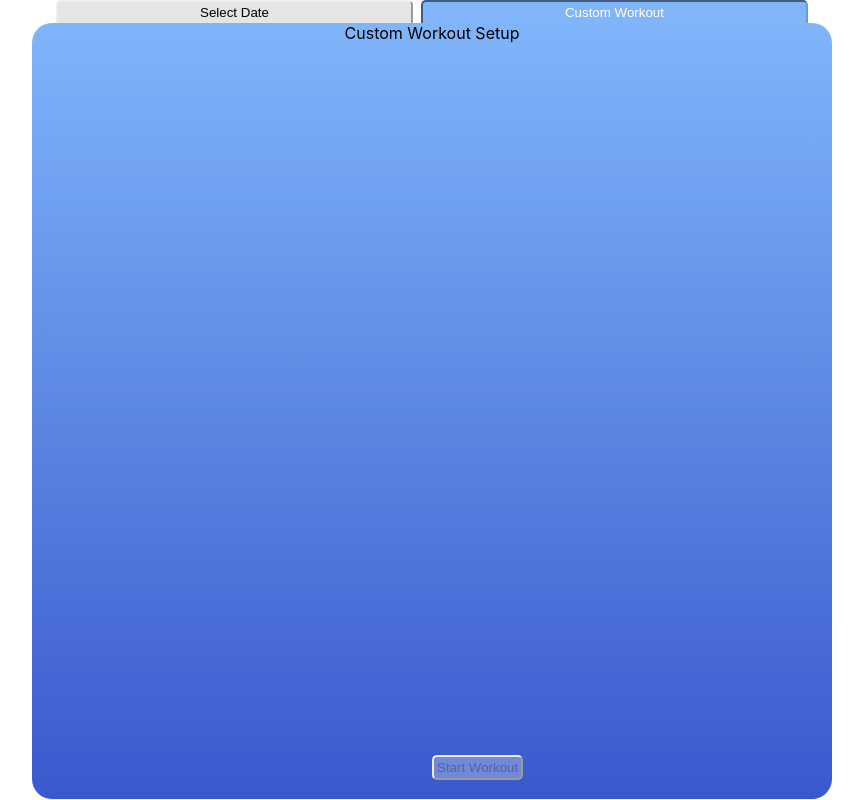
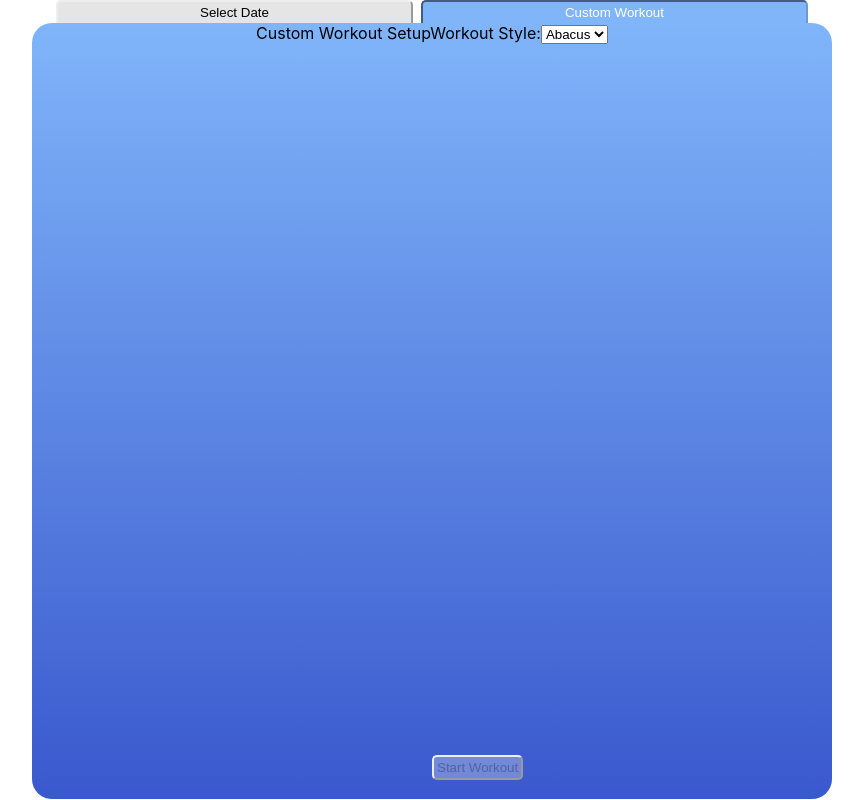
Before and after one commit to began91/f45timer, a React (Create React App) app: page / in a window 1280 px wide. Both pictures are taken after a click on the button "Custom Workout". Shown: the whole page, without its empty margins (208-1071 px from the left). Built offline with nearby package versions, Linux system fonts and the light colour scheme.

Commit message:
Created dropdown menu of workout styles.

```diff
--- a/src/components/CustomWorkoutSetup.js
+++ b/src/components/CustomWorkoutSetup.js
@@ -6,9 +6,12 @@ export default function CustomWorkoutSetup(props) {
     return (
         <div id="customWorkoutSetup">
             Custom Workout Setup
-            {workoutStyleList.map(workoutStyle => {
-                return (<Workout workout={workoutStyle} key={workoutStyle}/>)
-            })}
+            <label htmlFor='workoutStyle'>Workout Style:</label>
+            <select name='workoutStyle' id='workoutStyle'>
+                {workoutStyleList.map(workoutStyle => {
+                    return (<option value={workoutStyle} key={workoutStyle}>{workoutStyle}</option>)
+                })}
+            </select>
         </div>
     )
 }
```
